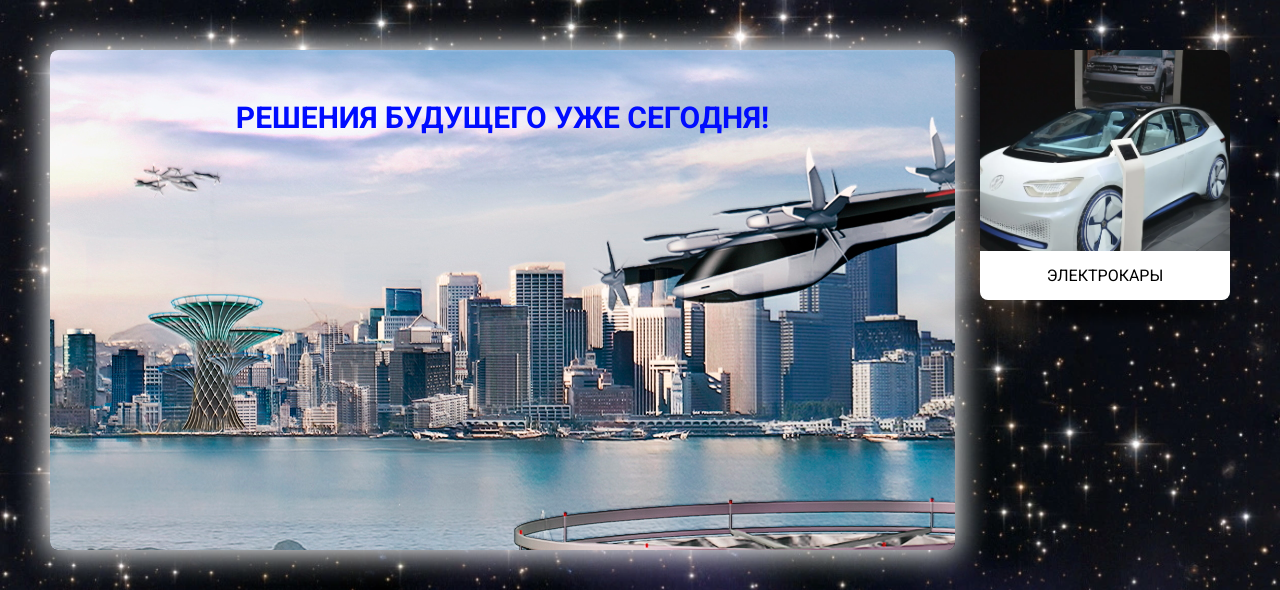
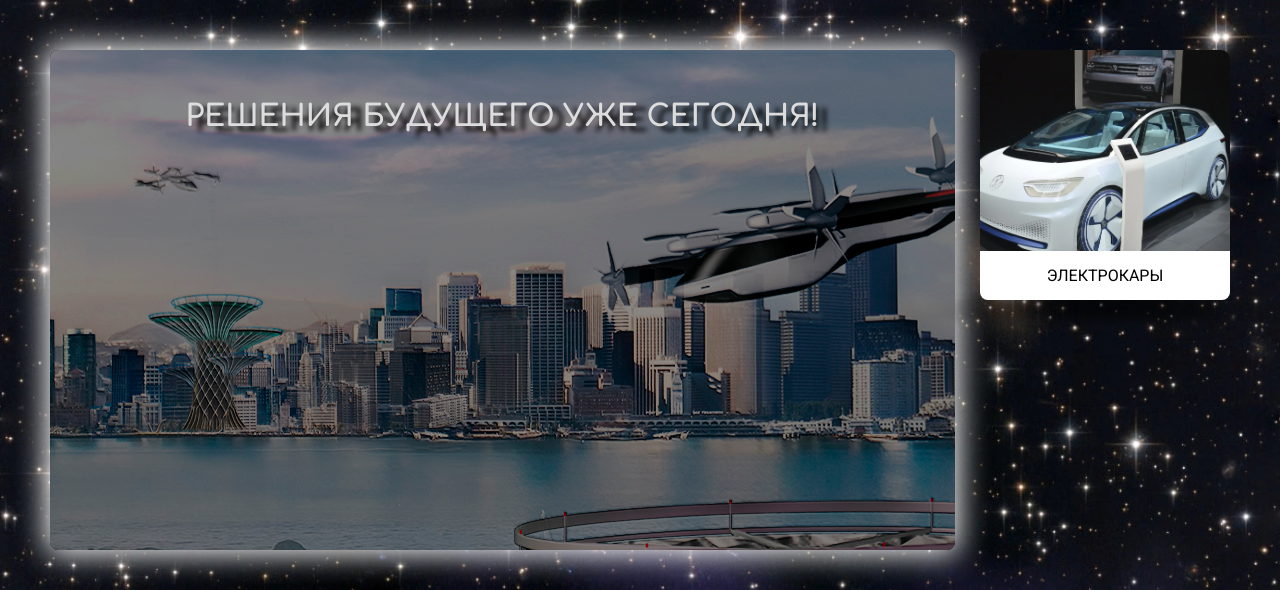
Before and after one commit to mrreads/alt-finance, a PHP site: page / in a window 1280 px wide. Shown: the part 147-737 px from the top of the page. Run offline with PHP 8.4, Linux system fonts and the light colour scheme.

Commit message:
main block fix

```diff
--- a/header.php
+++ b/header.php
@@ -39,6 +39,8 @@
 
     <!-- Google fonts -->
     <link href="https://fonts.googleapis.com/css?family=Roboto+Condensed:400,700&display=swap&subset=cyrillic-ext" rel="stylesheet">
+    <link href="https://fonts.googleapis.com/css?family=Comfortaa:400,700&display=swap&subset=cyrillic-ext,latin-ext" rel="stylesheet">
+
 
     <!-- Yandex.Metrika counter -->
         <script type="text/javascript" >
--- a/media.php
+++ b/media.php
@@ -1,7 +1,7 @@
 <?php include_once ('./header.php');?>
 
 <div class="container">
-    <iframe width="560" height="315" src="https://www.youtube.com/embed/3nkMtNvm13Y" frameborder="0" allow="accelerometer; autoplay; encrypted-media; gyroscope; picture-in-picture" allowfullscreen></iframe>
+    <!-- <iframe width="560" height="315" src="https://www.youtube.com/embed/3nkMtNvm13Y" frameborder="0" allow="accelerometer; autoplay; encrypted-media; gyroscope; picture-in-picture" allowfullscreen></iframe> -->
 
     <!-- <audio src="./resources/kod.mp3" controls style="width: 100%" id="aud" autoplay></audio> -->
 
--- a/resources/css/content.css
+++ b/resources/css/content.css
@@ -61,7 +61,10 @@ h1.main-title-about
 	text-align: center;
 	width: 100%;
 	font-size: 30px;
-	color: #000cff;
+	/* color: #000cff; */
+	color: rgb(221, 221, 221);
+	font-family: 'Comfortaa', bold;
+	text-shadow: 10px 5px 5px #000;
 	/* text-shadow: #20ff90 1px 1px 0, #cad5e2 2px 2px 0,
                  #20ff90 3px 3px 0, #cad5e2 4px 4px 0,
                  #20ff90 5px 5px 0; */
```
Also changed, not shown: index.php (+6 -1 lines), resources/img/1.jpg.
